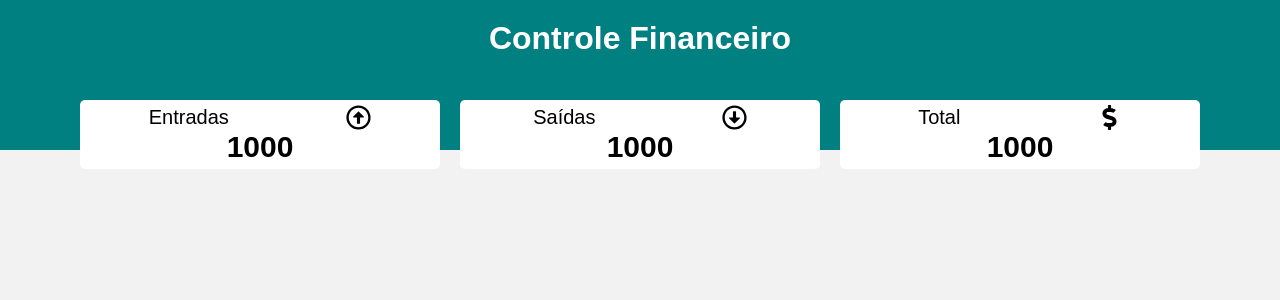
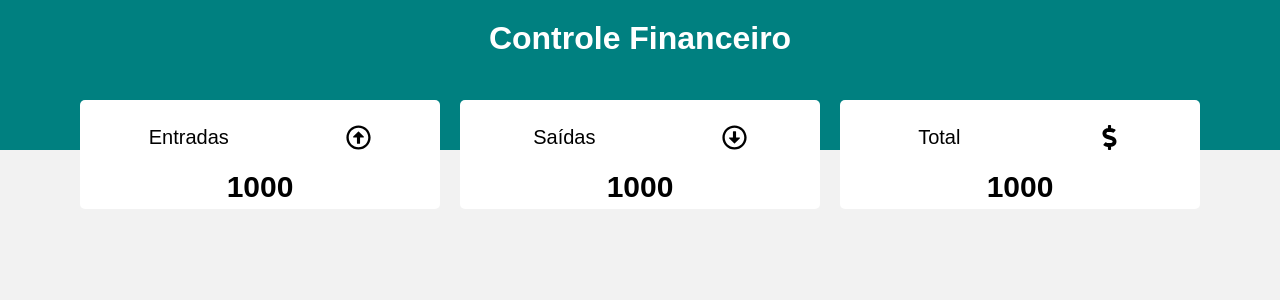
Before and after one commit to CarolinaAriadne/projeto-controle-de-financas, a React (Create React App) app in the folder controle-financeiro/: page / in a window 1280 px wide. Shown: the top 300 px of the page. Built offline with nearby package versions, Linux system fonts and the light colour scheme.

Commit message:
headerGlobal-done

```diff
--- a/controle-financeiro/src/components/Resume/index.js
+++ b/controle-financeiro/src/components/Resume/index.js
@@ -18,5 +18,3 @@ const Resume = () => {
 };
 
 export default Resume;
-
-// git@github.com:CarolinaAriadne/projeto-controle-de-financas.git
--- a/controle-financeiro/src/components/ResumeItem/styles.js
+++ b/controle-financeiro/src/components/ResumeItem/styles.js
@@ -32,6 +32,7 @@ export const Header = styled.header`
   justify-content: space-around;
   width: 100%;
   gap: 10px;
+  margin: 20px auto;
 
   svg {
     width: 25px;
```
